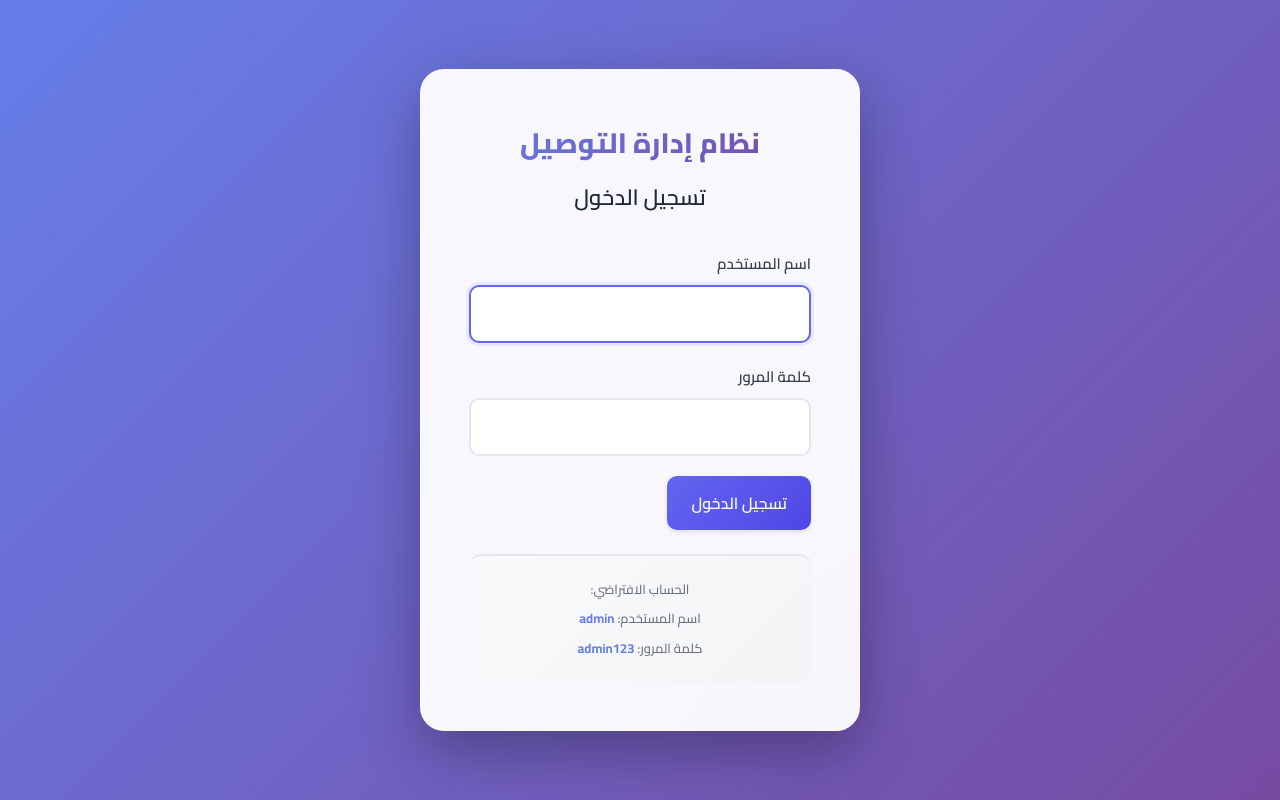
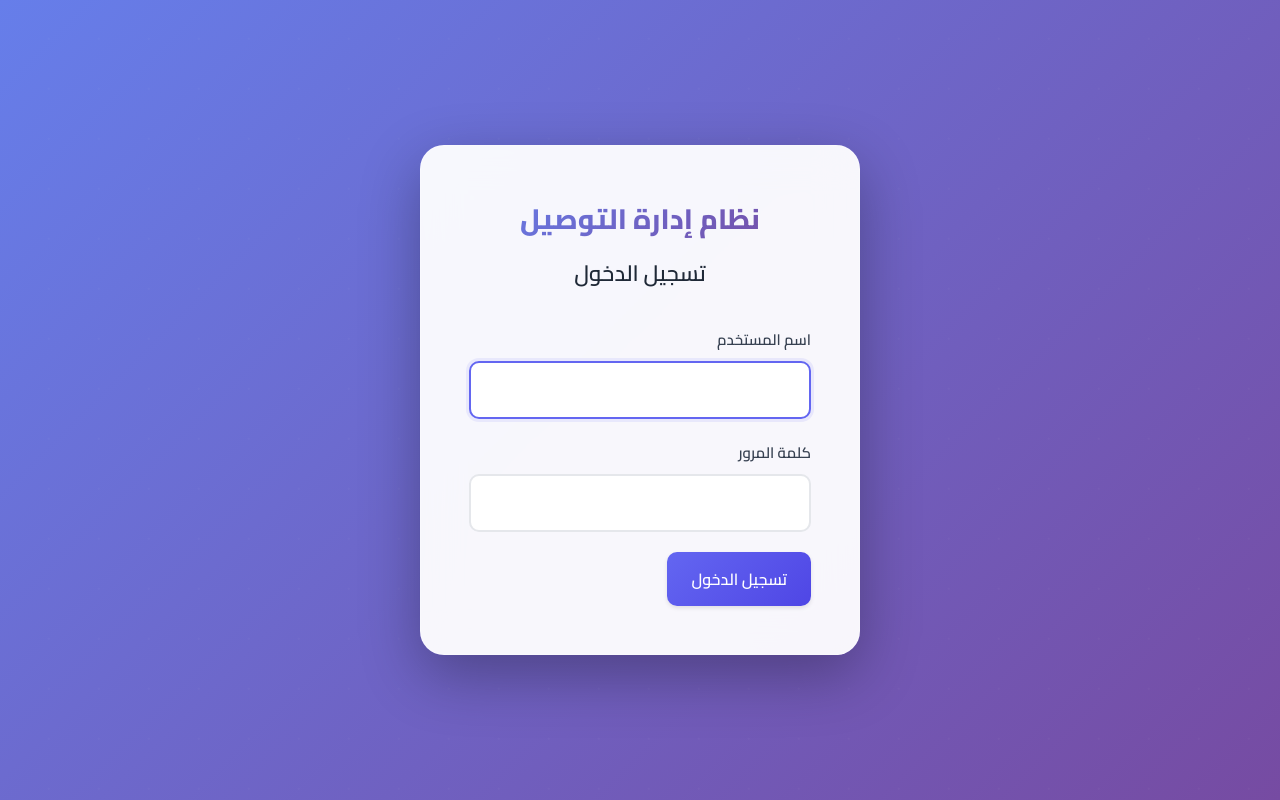
Before and after one commit to muhammedeluveyfi-prog/SMO1-Frontend, a React (Vite) app: page /login in a window 1280 px wide. Built offline with nearby package versions, Linux system fonts and the light colour scheme; no server answers.

Commit message:
Remove default account credentials from login page

```diff
--- a/src/pages/Login.tsx
+++ b/src/pages/Login.tsx
@@ -56,11 +56,6 @@ export default function Login() {
             {loading ? 'جاري تسجيل الدخول...' : 'تسجيل الدخول'}
           </button>
         </form>
-        <div className="login-info">
-          <p>الحساب الافتراضي:</p>
-          <p>اسم المستخدم: <strong>admin</strong></p>
-          <p>كلمة المرور: <strong>admin123</strong></p>
-        </div>
       </div>
     </div>
   );
```
